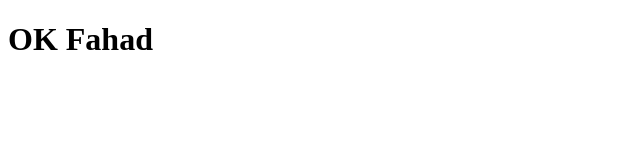
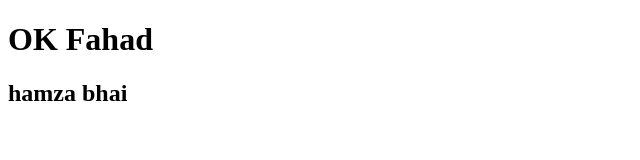
Before and after one commit to fahadjavedrajpoot/index, a plain HTML site: page index.html in a window 1280 px wide. Shown: the whole page, without its empty margins (0-640 px from the left). Drawn offline with Linux system fonts and the light colour scheme.

Commit message:
hamza bhai ki heading

```diff
--- a/index.html
+++ b/index.html
@@ -5,5 +5,6 @@
 </head>
 <body>
     <h1>OK Fahad</h1>
+    <h2>hamza bhai</h2>
 </body>
 </html>
```
